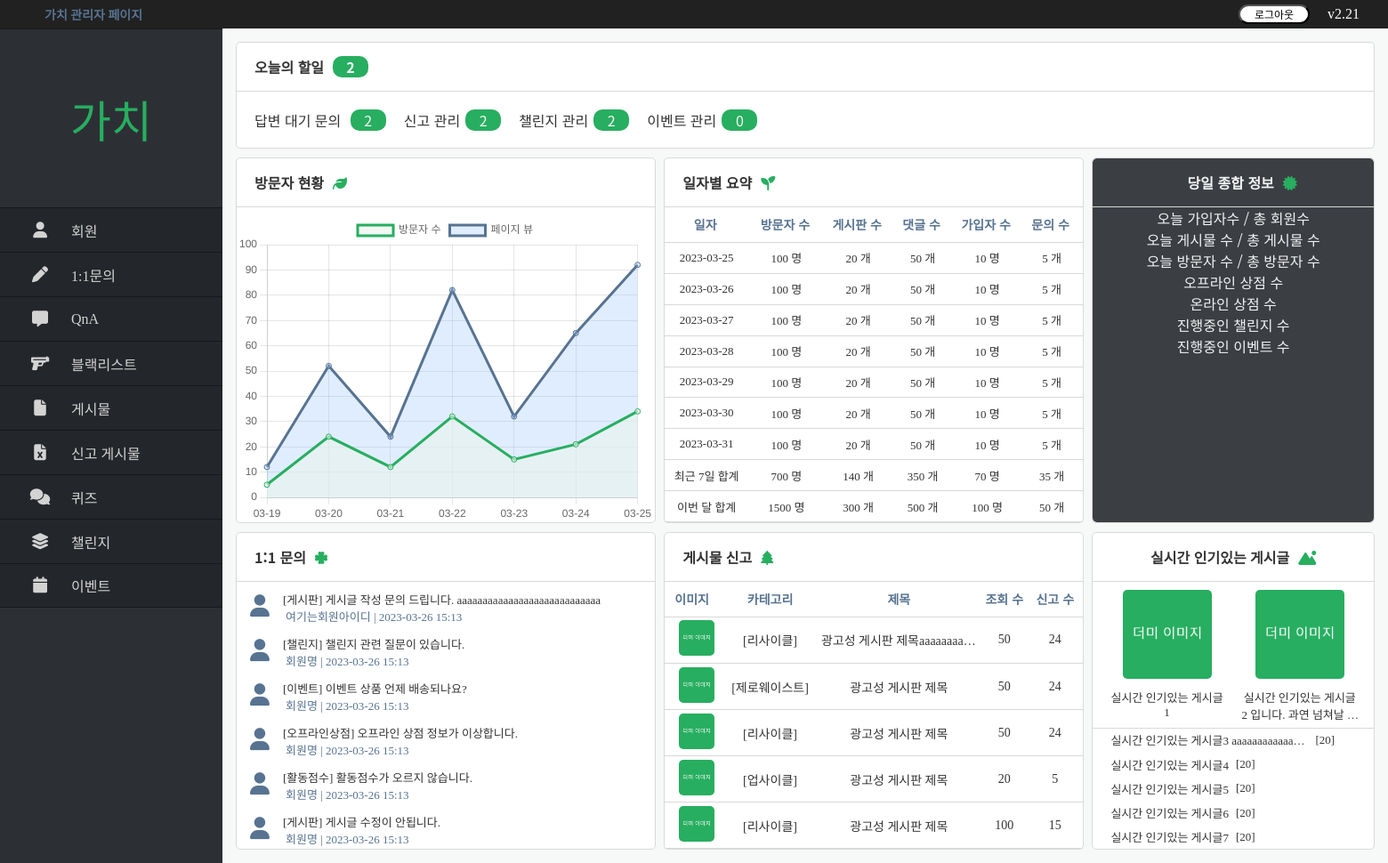
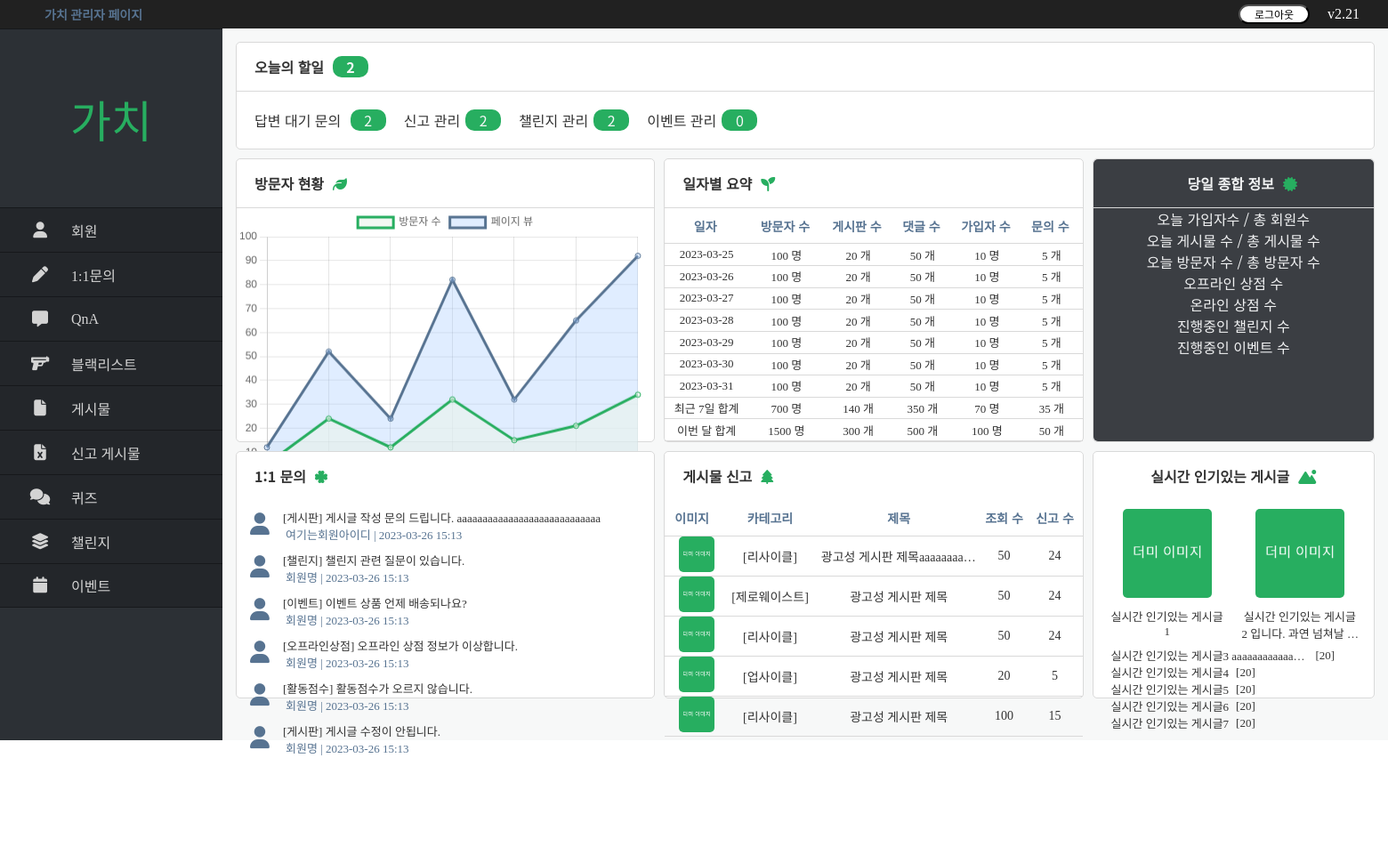
Before and after one commit to LiveEasyStreet/FinalProject, a Spring Boot app: page /manager-home in a window 1560 px wide. Shown: the whole page at 89% size. After the commit the page ends 849 px from the top, so only its background shows below. Run offline with Spring Boot 4, Linux system fonts and the light colour scheme; some libraries are stand-ins or nearby versions; some web fonts are replaced.

Commit message:
:hammer: 관리자페이지 높이 조절
#5

```diff
--- a/src/main/resources/static/assets/css/manager-home.css
+++ b/src/main/resources/static/assets/css/manager-home.css
@@ -28,13 +28,12 @@ body {
 
 /* 그리드 영역 지정 및 사이즈 지정*/
 .mg_home_container {
+    display: grid;
     width: 1280px;
-    top: 100px;
-    left: 200px;
-    display: grid;
+    height: calc(100vh - 62px);
     grid-template-columns: 1.5fr 1.5fr 1.5fr 1.5fr 1fr 1fr;
-    grid-template-rows: 0.8fr 2fr 1fr 1.3fr 1.3fr;
-    grid-gap: 0.6rem;
+    grid-template-rows: 0.5fr 2fr 1fr 1.3fr 1.3fr;
+    grid-gap: 10px;
     grid-template-areas:
         'b b b b b b'
         'c c d d e e'
@@ -71,9 +70,7 @@ hr {
 }
 
 /* + b 영역 시작*/
-/* 0.8fr에 높이 지정 */
 .b_section {
-    height: 120px;
     grid-area: b;
 }
 
@@ -113,7 +110,6 @@ hr {
 
 /* 그래프 상단 여백 지정 */
 .c_section #myChart {
-    margin-top: 10px;
 }
 
 /* + d 영역 시작 */
--- a/src/main/resources/templates/manager/manager-home.html
+++ b/src/main/resources/templates/manager/manager-home.html
@@ -34,7 +34,7 @@
         <div class="grid_title">방문자 현황<i class="fa-solid fa-leaf"></i></div>
         <hr>
         <div>
-            <canvas id="myChart" height="220"></canvas>
+            <canvas id="myChart" height="210"></canvas>
         </div>
     </div>
     <div class="d_section">
```
